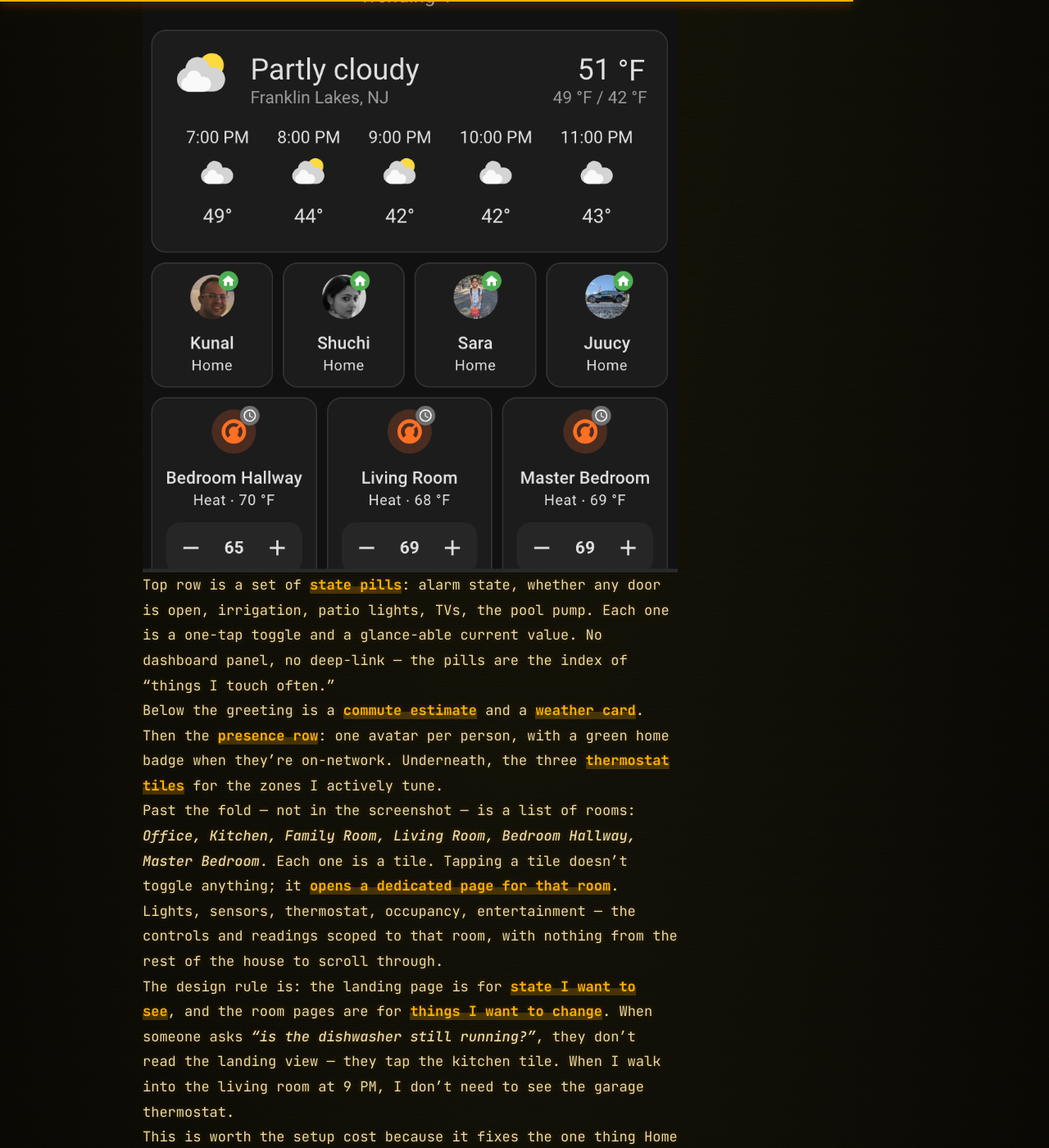
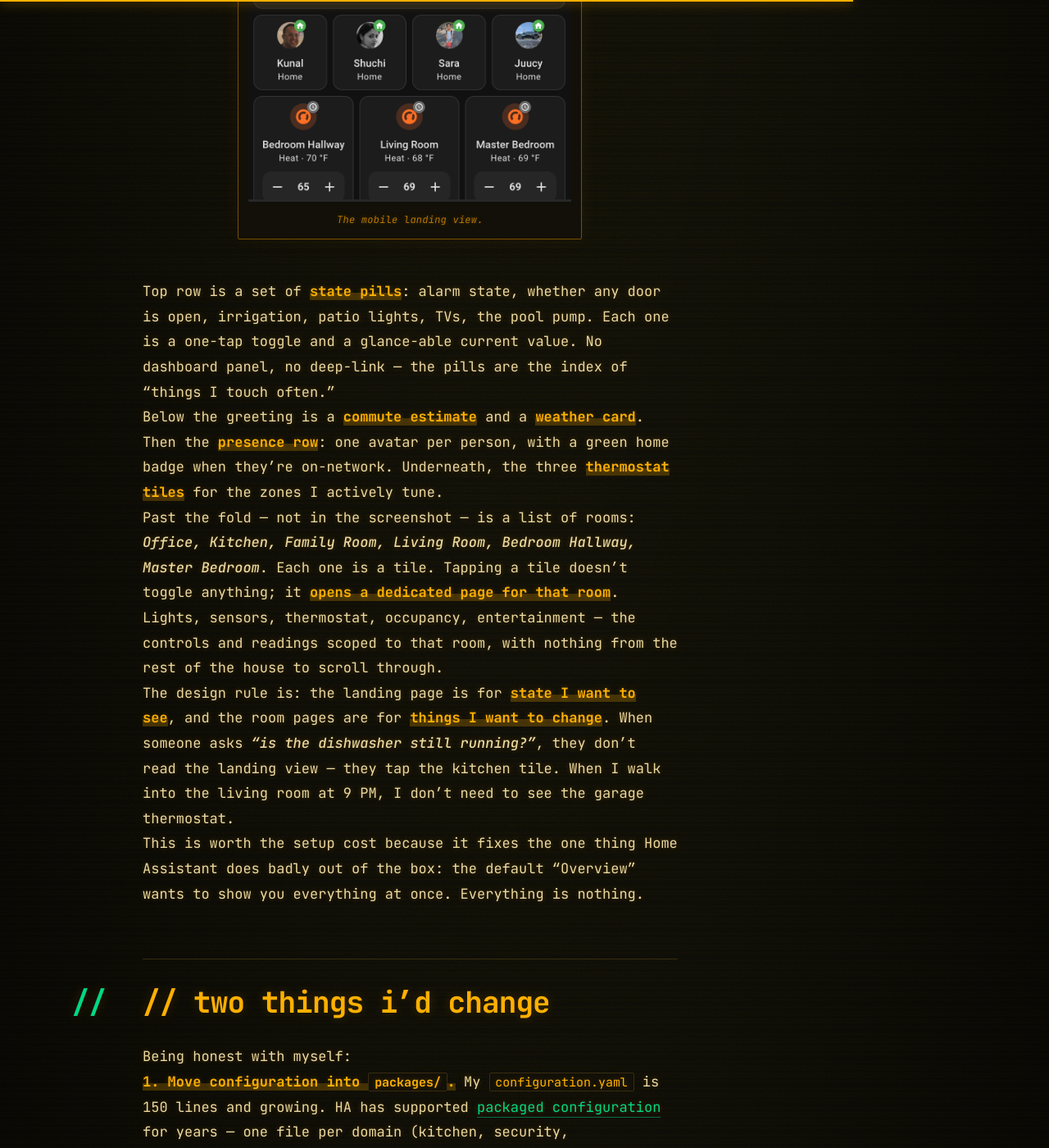
Before and after one commit to kunalkhosla/blogs, a Jekyll site: the page built from _posts/2026-04-20-home-assistant-patterns.md, in a window 1280 px wide and 1400 px high, scrolled down 8132 px. Shown: the whole window at 82% size. Built offline with Jekyll 4.4.1, drawn with Linux system fonts in a browser that asks for light colours; some web fonts are replaced.

Commit message:
Frame post images in an amber bezel with caption
The HA dashboard screenshot was near-black and blending into the site's
warm-dark background with no breathing room above/below. Add a shared
.post__content figure rule: amber-soft border, bg-tint inner fill, soft
phosphor glow, max-width 420 so phone screenshots don't balloon on
desktop, and a monospace italic figcaption in amber-dim. Swap the
screenshot's Markdown image for a <figure> + <figcaption>.

Co-Authored-By: Claude Opus 4.7 (1M context) <noreply@anthropic.com>

```diff
--- a/_posts/2026-04-20-home-assistant-patterns.md
+++ b/_posts/2026-04-20-home-assistant-patterns.md
@@ -163,7 +163,10 @@ The rule I've settled on: if the first-party integration doesn't exist, or if it
 
 This is what I see when I open the app:
 
-![Home Assistant dashboard — the landing view of my install](/blogs/assets/images/home-assistant-dashboard.png)
+<figure>
+  <img src="/blogs/assets/images/home-assistant-dashboard.png" alt="Home Assistant dashboard — the landing view of my install">
+  <figcaption>The mobile landing view.</figcaption>
+</figure>
 
 Top row is a set of **state pills**: alarm state, whether any door is open, irrigation, patio lights, TVs, the pool pump. Each one is a one-tap toggle and a glance-able current value. No dashboard panel, no deep-link — the pills are the index of "things I touch often."
 
--- a/assets/css/main.css
+++ b/assets/css/main.css
@@ -336,6 +336,26 @@ body {
 .post__content pre::before { content: "$"; position: absolute; top: var(--s-5); left: var(--s-5); color: var(--code-warn); font-weight: 600; }
 .post__content pre code { background: none; border: 0; padding: 0; color: inherit; white-space: pre; font-size: inherit; }
 
+.post__content figure {
+  margin: var(--s-7) auto;
+  padding: var(--s-3);
+  background: var(--bg-tint);
+  border: 1px solid var(--amber-soft);
+  border-radius: 2px;
+  box-shadow: 0 0 24px rgba(255, 176, 0, 0.06);
+  max-width: 420px;
+  text-align: center;
+}
+.post__content figure img { width: 100%; height: auto; display: block; border-radius: 1px; }
+.post__content figure figcaption {
+  margin-top: var(--s-3);
+  font-family: var(--font-mono);
+  font-size: var(--fs-xs);
+  font-style: italic;
+  color: var(--amber-dim);
+  letter-spacing: 0.02em;
+}
+
 .post__content table {
   width: 100%; border-collapse: collapse; margin: var(--s-6) 0;
   font-family: var(--font-mono); font-size: var(--fs-sm); line-height: 1.5;
```
